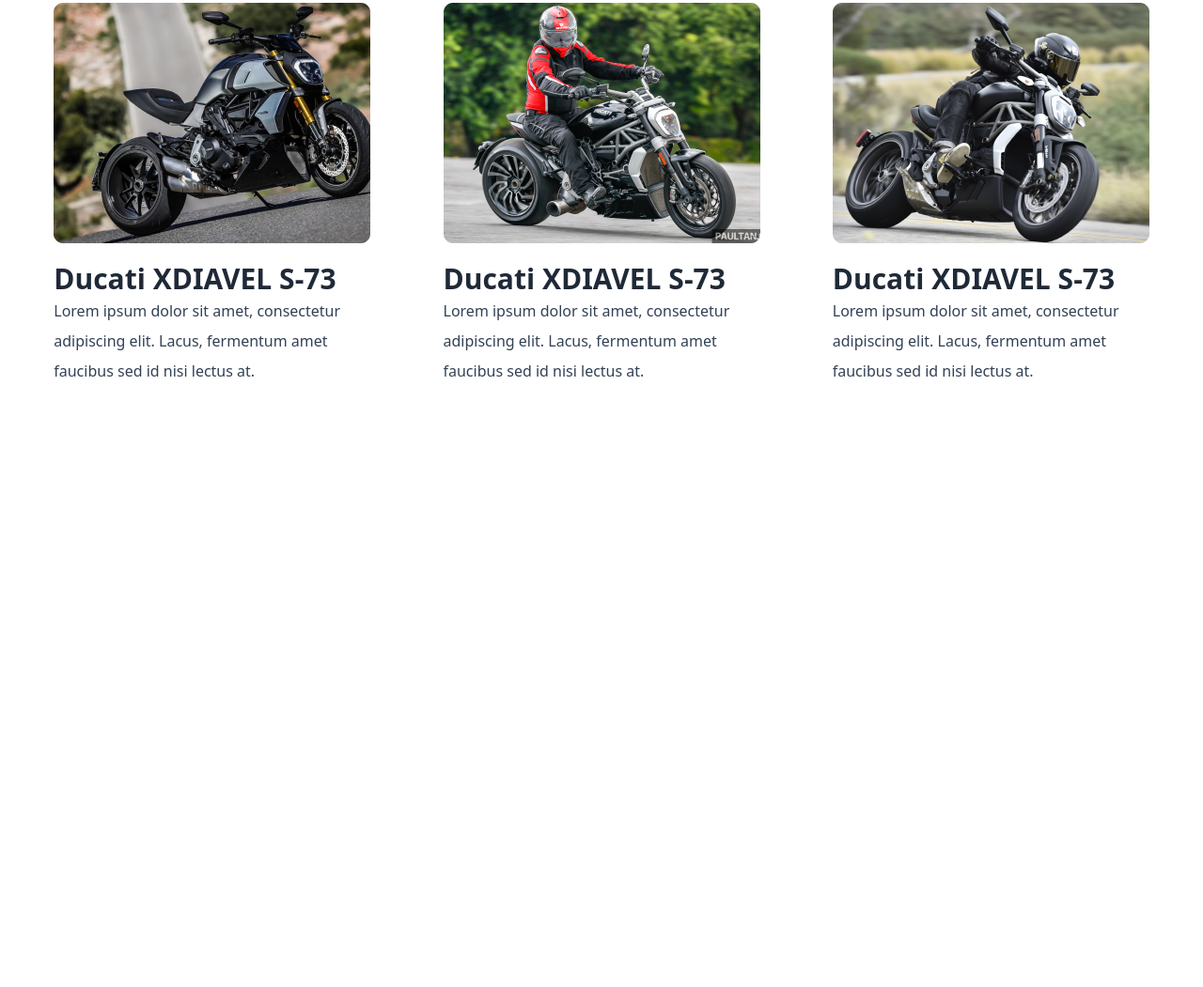
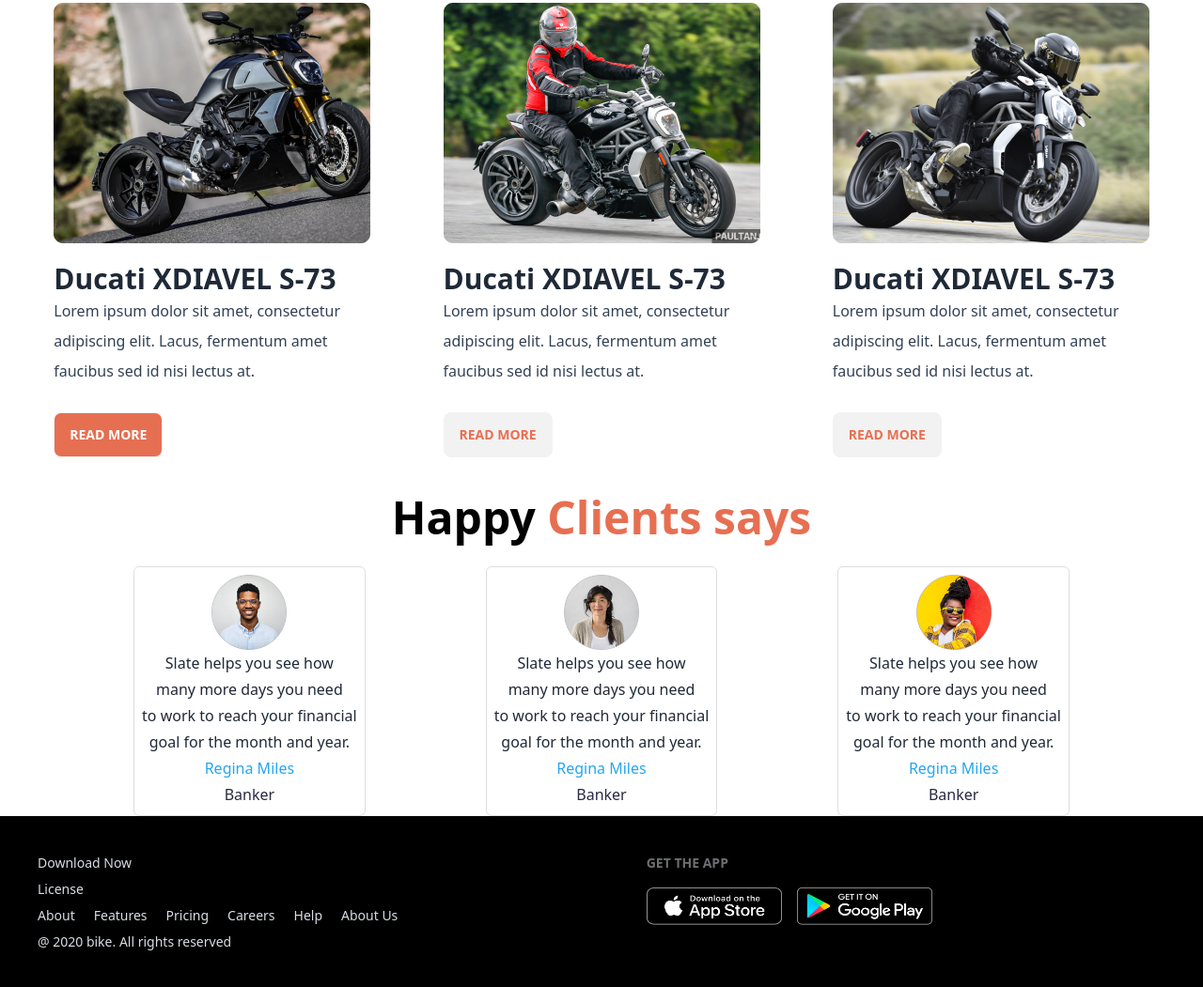
Before and after one commit to hmmahbub/Biker-zone, a plain HTML site: page index.html in a window 1280 px wide. Shown: the part 1134-2185 px from the top of the page at 94% size. Before the commit the page ends 1545 px from the top, so only its background shows below. Drawn offline with nearby package versions, Linux system fonts and the light colour scheme.

Commit message:
completed project

```diff
--- a/index.html
+++ b/index.html
@@ -177,7 +177,7 @@
 
 
     </header>
-    <main  class="md:container md:mx-auto">
+    <main  class="md:container h-full md:mx-auto">
         <section>
           <div class="text-center p-7">
             <h1 class=" text-xl font-semibold text-black lg:text-5xl">Fetured Bikes In This Year</h1>
@@ -205,12 +205,13 @@
             <img src="images/others/latest1.png" alt="">
             <h2 class="text-3xl font-semibold mt-5">Ducati XDIAVEL S-73</h2>
             <p class="text-slate-700">Lorem ipsum dolor sit amet, consectetur <br> adipiscing elit. Lacus, fermentum amet <br> faucibus sed id nisi lectus at.</p>
-          </div>
+            <button class="btn text-white bg-bike-primary mt-7">Read More</button>          </div>
 
           <div class="leading-8">
             <img src="images/others/latest3.png" alt="">
             <h2 class="text-3xl font-semibold mt-5">Ducati XDIAVEL S-73</h2>
             <p class="text-slate-700">Lorem ipsum dolor sit amet, consectetur <br> adipiscing elit. Lacus, fermentum amet <br> faucibus sed id nisi lectus at.</p>
+            <button class="btn text-bike-primary mt-7">Read More</button>
           </div>
 
 
@@ -218,13 +219,75 @@
             <img src="images/others/latest2.png" alt="">
             <h2 class="text-3xl font-semibold mt-5">Ducati XDIAVEL S-73</h2>
             <p class="text-slate-700">Lorem ipsum dolor sit amet, consectetur <br> adipiscing elit. Lacus, fermentum amet <br> faucibus sed id nisi lectus at.</p>
+            <button class="btn text-bike-primary mt-7">Read More</button>
           </div>
 
         </div>
         </section>
+
+        <section class="mt-10">
+          <h1 class="text-center text-5xl font-semibold text-bike-primary mt-5"><span class="text-black">Happy</span> Clients says</h1>
+        </section>
+
+        <div class="flex flex-col lg:flex-row justify-center items-center gap-10 lg:gap-32 mt-7 ">
+          <div class="items-center p-2 rounded-md border border-[#DEDEDE]">
+            <img class="w-25 mx-auto h-20" src="images/others/user-1.png" alt="">
+            <div class="text-center leading-7">
+              <p>Slate helps you see how <br>
+                many more days you need <br>
+                to work to reach your financial <br>
+                goal for the month and year.</p>
+                <p class="text-[#23A6F0]">Regina Miles</p>
+                <p class="text-[#252B42]">Banker</p>
+            </div>
+          </div>
+
+          <div class="items-center p-2 rounded-md border border-[#DEDEDE]">
+            <img class="w-25 mx-auto h-20" src="images/others/user-2.png" alt="">
+            <div class="text-center leading-7">
+              <p>Slate helps you see how <br>
+                many more days you need <br>
+                to work to reach your financial <br>
+                goal for the month and year.</p>
+                <p class="text-[#23A6F0]">Regina Miles</p>
+                <p class="text-[#252B42]">Banker</p>
+            </div>
+          </div>
+
+          <div class="items-center p-2 rounded-md border border-[#DEDEDE]">
+            <img class="w-25 mx-auto h-20" src="images/others/user-3.png" alt="">
+            <div class="text-center leading-7">
+              <p>Slate helps you see how <br>
+                many more days you need <br>
+                to work to reach your financial <br>
+                goal for the month and year.</p>
+                <p class="text-[#23A6F0]">Regina Miles</p>
+                <p class="text-[#252B42]">Banker</p>
+            </div>
+          </div>
+        </div>
     </main>
-    <footer>
-
-    </footer>
+        <footer class="footer bg-black p-10 bg-neutral text-neutral-content">
+          <div>
+            <button>Download Now</button>
+            <p>License</p>
+            <ul class="flex gap-5">
+              <li>About</li>
+              <li>Features</li>
+              <li>Pricing</li>
+              <li>Careers</li>
+              <li>Help</li>
+              <li>About Us</li>
+            </ul>
+            <p> &#64; 2020 bike. All rights reserved</p>
+          </div>
+          <div>
+            <span class="footer-title">Get The App</span>
+            <div class="grid grid-flow-col gap-4">
+              <img class="w-36 h-10" src="images/others/ios.png" alt="">
+              <img  class="w-36 h-10 mb-7 lg:m-0" src="images/others/android.png" alt="">
+            </div>
+          </div>
+        </footer>
 </body>
 </html>
```
